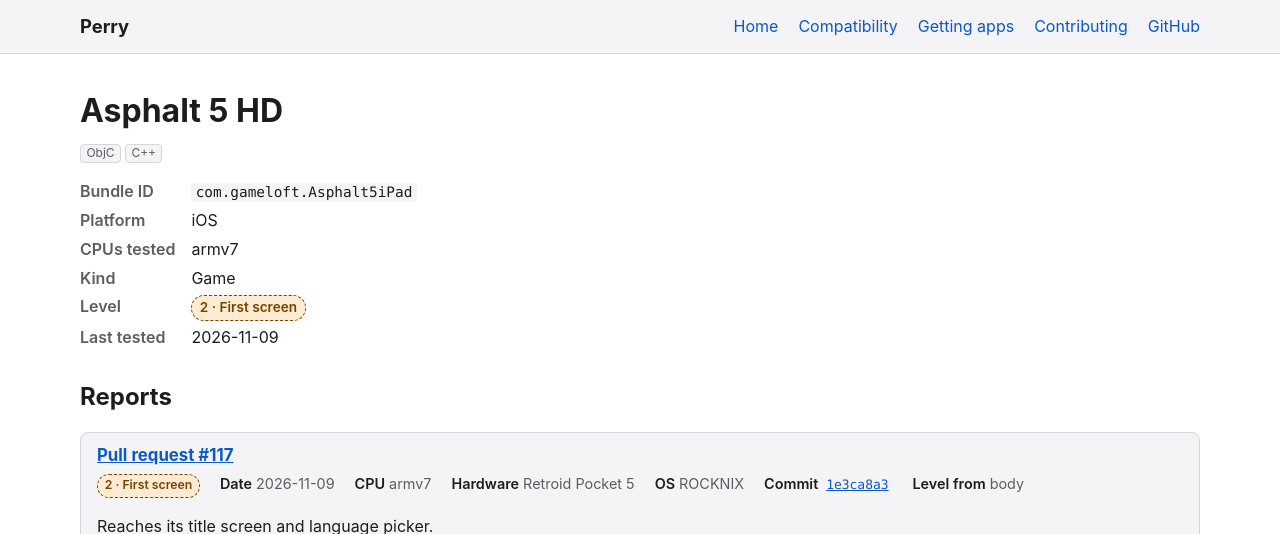
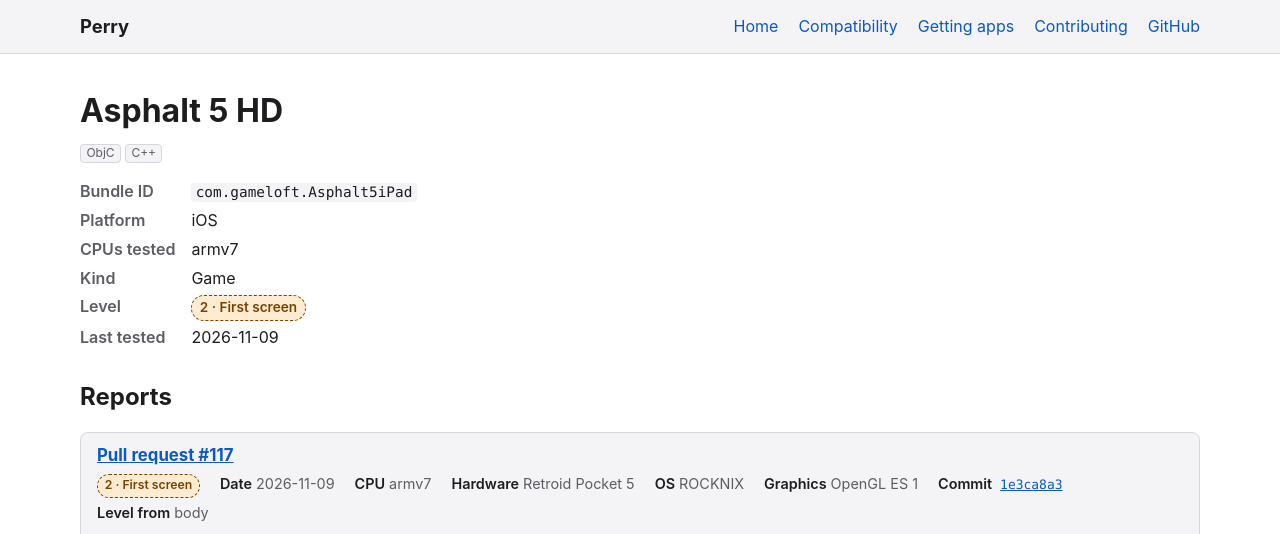
Before and after one commit to MillerTechnologyPeru/Perry, a Jekyll site: the page built from docs/_apps/ios/com.gameloft.Asphalt5iPad.md, in a window 1280 px wide, cut to the strip 0-534 px from the top of the page. Built offline with Jekyll 4.4.1, drawn with Linux system fonts in a browser that asks for light colours.

Commit message:
Add the graphics API Asphalt 5 HD's reports drew with

```diff
--- a/docs/_apps/ios/com.gameloft.Asphalt5iPad.md
+++ b/docs/_apps/ios/com.gameloft.Asphalt5iPad.md
@@ -12,6 +12,7 @@ reports:
     cpu: armv7
     hardware: Retroid Pocket 5
     os: ROCKNIX
+    graphics: OpenGL ES 1
     level: 2
     source: body
     notes: Reaches its title screen and language picker.
```
